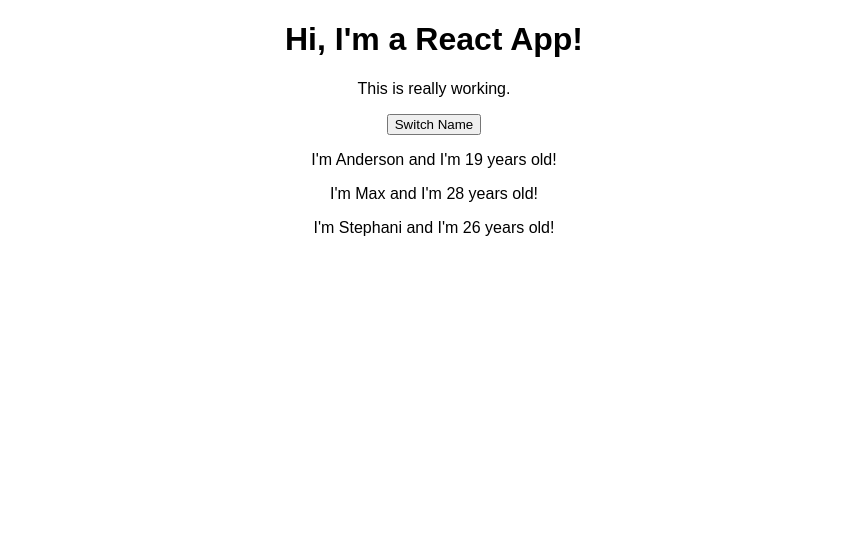
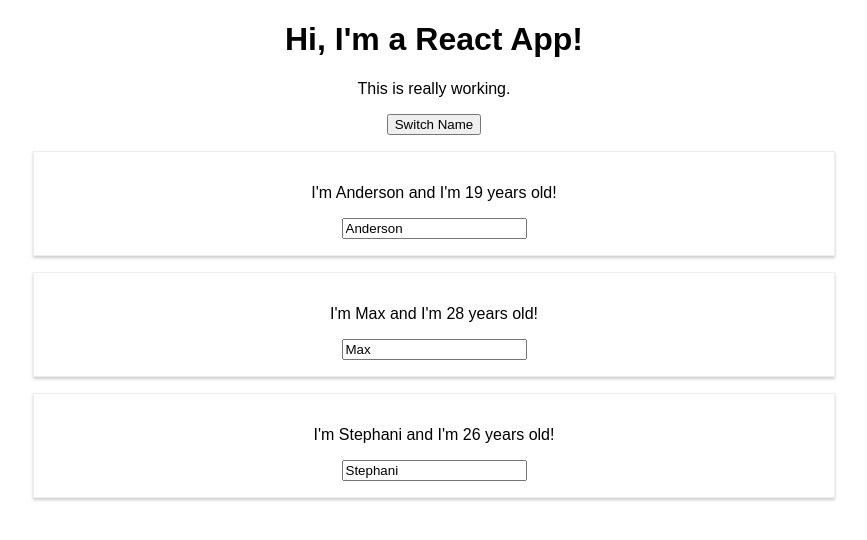
Before and after one commit to AndersonCossul/learning-react, a React (Create React App) app: page / in a window 1280 px wide. Shown: the top 540 px of the page, without its empty margins (206-1073 px from the left). Built offline with nearby package versions, Linux system fonts and the light colour scheme.

Commit message:
Styling with stylesheets.

```diff
--- a/src/App.js
+++ b/src/App.js
@@ -21,6 +21,16 @@
     })
   }
 
+  nameChangedHandler = (event) => {
+    this.setState({
+      persons: [
+        { name: 'Anderson', age: 19 },
+        { name: event.target.value, age: 28 },
+        { name: 'Stephani', age: 26 },
+      ]
+    })
+  }
+
   render() {
     return (
       <div className="App">
@@ -33,7 +43,8 @@
           click={this.switchNameHandler.bind(this, 'Ander!')}/>
         <Person
           name={this.state.persons[1].name}
-          age={this.state.persons[1].age}/>
+          age={this.state.persons[1].age}
+          changed={this.nameChangedHandler}/>
         <Person
           name={this.state.persons[2].name}
           age={this.state.persons[2].age}/>
--- /dev/null
+++ b/src/Person/Person.css
@@ -0,0 +1,8 @@
+.Person {
+  width: 60%;
+  margin: 16px auto;
+  border: 1px solid #eee;
+  box-shadow: 0 2px 3px #ccc;
+  padding: 16px;
+  text-align: center;
+}
--- a/src/Person/Person.js
+++ b/src/Person/Person.js
@@ -1,10 +1,12 @@
 import React from 'react'
+import './Person.css'
 
 const person = (props) => {
   return (
-    <div>
+    <div className="Person">
       <p onClick={props.click}>I'm {props.name} and I'm {props.age} years old!</p>
       <p>{props.children}</p>
+      <input type="text" onChange={props.changed} value={props.name}/>
     </div>
   )
 }
```
